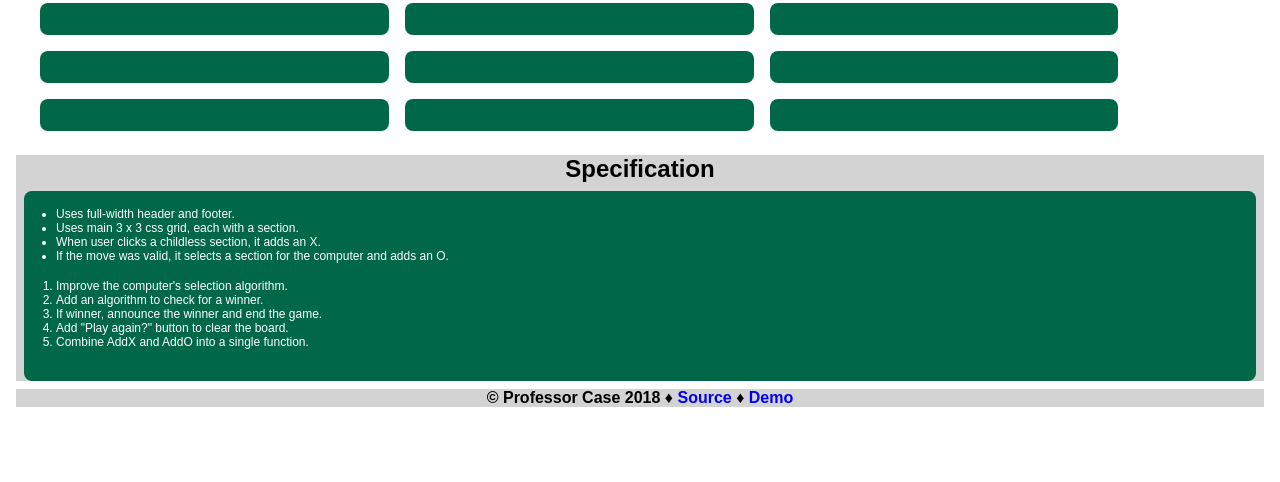
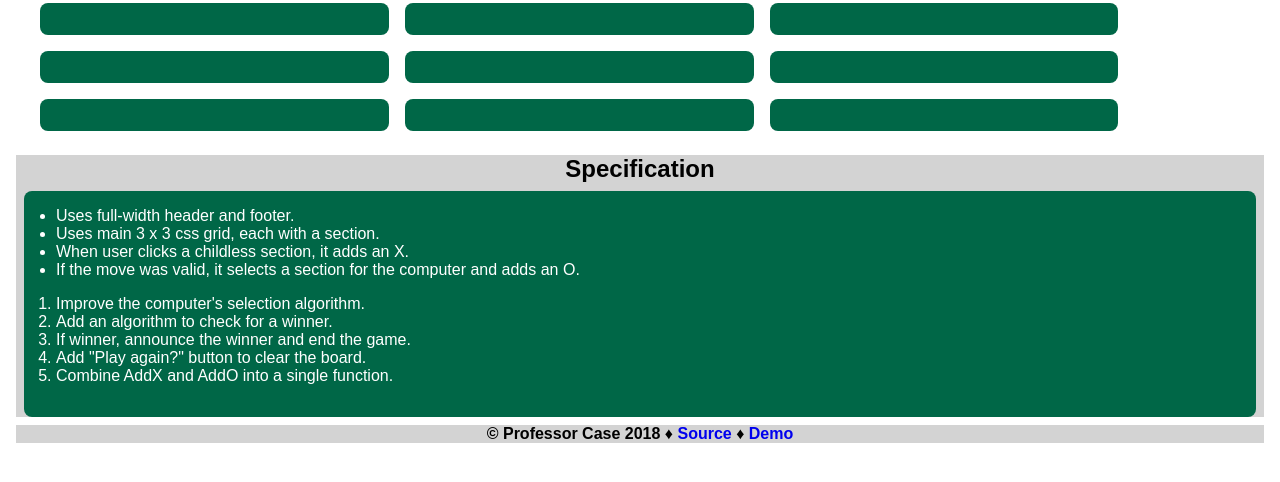
Before and after one commit to profcase/web-tic-tac-toe, a plain HTML site: page index.html in a window 1280 px wide. Shown: the part 74-556 px from the top of the page. Drawn offline with Linux system fonts and the light colour scheme.

Commit message:
larger font

```diff
--- a/game.css
+++ b/game.css
@@ -42,7 +42,7 @@ ol, ul {
 
 li {
    text-align: left;
-   font-size: 0.75em;
+   font-size: 1em;
 }
 
 a {
```
